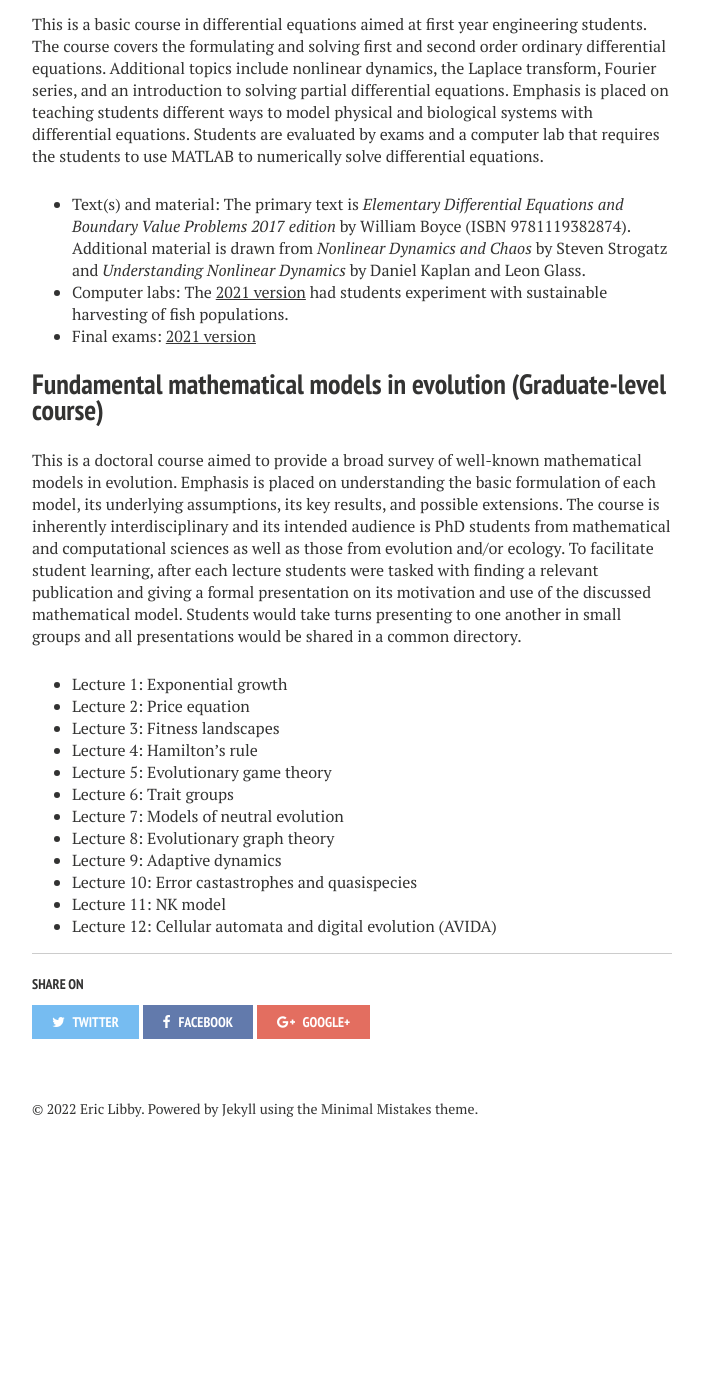
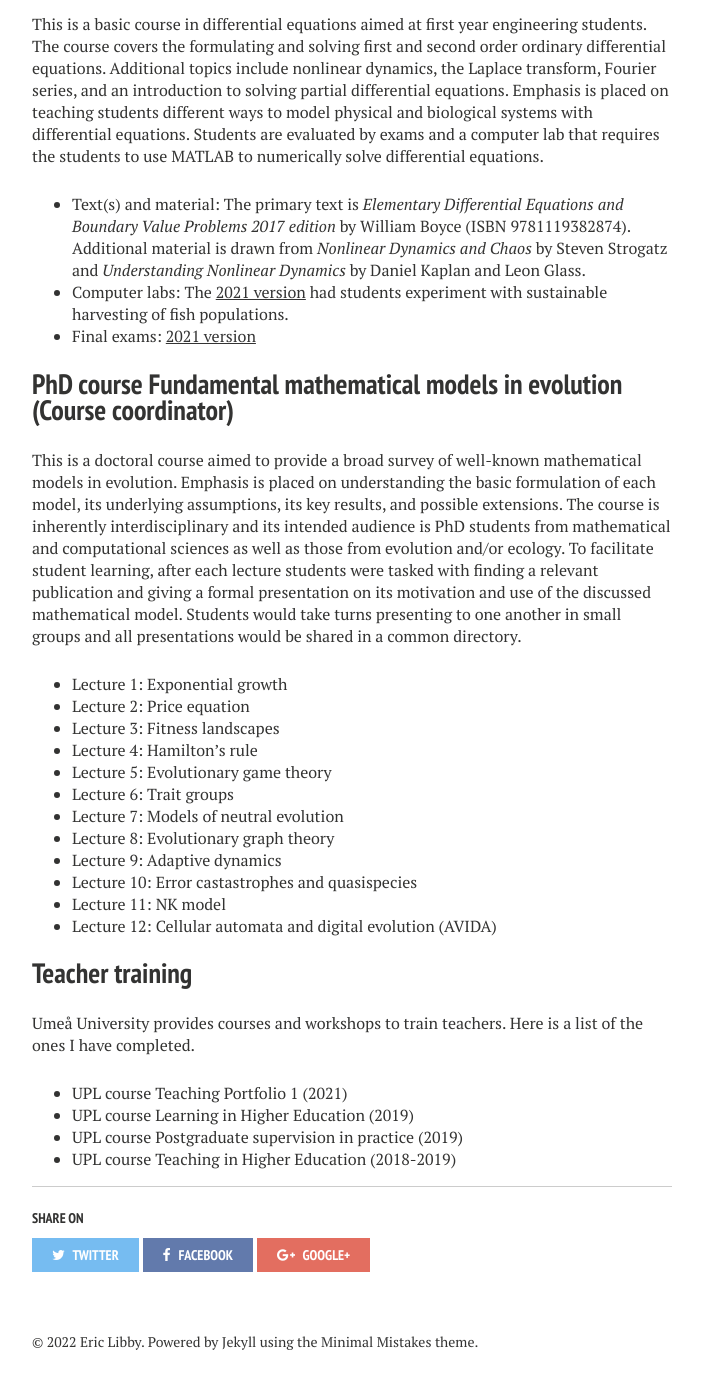
Before and after one commit to ericlibby/oldweb, a Jekyll site: the page built from p_teaching/index.md, in a window 1280 px wide and 1400 px high, scrolled down 1662 px. Shown: the top 1389 px of the window, without its empty margins (288-989 px from the left). Built offline with Jekyll 4.4.1, drawn with Linux system fonts in a browser that asks for light colours; nearby versions of some CDN libraries; our own code applies the rules of GitHub Pages for plain Markdown files; before the commit the page ends 2829 px from its top, so only the background shows below that; some of the changed text lies outside the part shown.

Commit message:
Added courses

```diff
--- a/p_teaching/index.md
+++ b/p_teaching/index.md
@@ -10,14 +10,14 @@ image:
 ---
 
 
-## Linear Algebra [5MA160](https://www.umu.se/utbildning/kursplan/5ma160/)
+## Linear Algebra [5MA160](https://www.umu.se/utbildning/kursplan/5ma160/) (Course coordinator)
 
 This is a basic course in linear algebra aimed at first year students. We cover the usual elements of most linear algebra courses including solving systems of linear equations, manipulating matrices, computing eigenvalues, and working with the fundamental theorem of linear algebra. One goal of the course is to build geometric intuition in the students by studying vectors in 2 and 3 dimensional spaces so that they might better understand higher dimensional spaces. The course covers both abstract concepts such as the theory of general vector spaces as well as practical applications such as markov chains and networks. Students are evaluated by exams and a computer lab that requires the students to use MATLAB to apply their linear algebra knowledge.
 * Text(s) and material: The primary text is *Elementary linear algebra: with supplemental applications 12th edition* by Anton Howard and Rorres Chris (ISBN 9781119666141). Additional material is drawn from *Introduction to Linear Algebra 4th edition* by Gilbert Strang, *Linear Algebra 3rd edition* by Jim Hefferon, and videos by 3blue1brown on the [Essence of linear algebra](https://www.3blue1brown.com/essence-of-linear-algebra-page)
 * Computer labs: Computer labs are run on MATLAB grader to allow students equal access to the material and instantaneous assessments of their work. The [2021 version](/images/LinearAlgebraComputerLab2021Beeline.html) has students solve a simple machine learning classification problem using principal component analysis.
 * Final exams: [2021 version](/images/FinalExamLinearAlgebra2021.pdf)
 
-## Differential Equations for Engineers [5MA121](https://www.umu.se/utbildning/kursplan/5ma121/)
+## Differential Equations [5MA121](https://www.umu.se/utbildning/kursplan/5ma121/)  (Course coordinator)
 
 This is a basic course in differential equations aimed at first year engineering students.
 The course covers the formulating and solving first and second order ordinary differential equations. Additional topics include nonlinear dynamics, the Laplace transform, Fourier series, and an introduction to solving partial differential equations. Emphasis is placed on teaching students different ways to model physical and biological systems with differential equations. Students are evaluated by exams and a computer lab that requires the students to use MATLAB to numerically solve differential equations.
@@ -27,7 +27,7 @@ The course covers the formulating and solving first and second order ordinary di
 * Final exams: [2021 version](/images/FinalExamDE2021.pdf)
 
 
-## Fundamental mathematical models in evolution (Graduate-level course)
+## PhD course Fundamental mathematical models in evolution (Course coordinator)
 
 This is a doctoral course aimed to provide a broad survey of well-known mathematical models in evolution. Emphasis is placed on understanding the basic formulation of each model, its underlying assumptions, its key results, and possible extensions. The course is inherently interdisciplinary and its intended audience is PhD students from mathematical and computational sciences as well as those from evolution and/or ecology. To facilitate student learning, after each lecture students were tasked with finding a relevant publication and giving a formal presentation on its motivation and use of the discussed mathematical model. Students would take turns presenting to one another in small groups and all presentations would be shared in a common directory.
 * Lecture 1: Exponential growth
@@ -42,3 +42,13 @@ This is a doctoral course aimed to provide a broad survey of well-known mathemat
 * Lecture 10: Error castastrophes and quasispecies
 * Lecture 11: NK model
 * Lecture 12: Cellular automata and digital evolution (AVIDA)
+
+
+## Teacher training
+
+Umeå University provides courses and workshops to train teachers. Here is a list of the ones I have completed.
+
+* UPL course Teaching Portfolio 1 (2021)
+* UPL course Learning in Higher Education (2019)
+* UPL course Postgraduate supervision in practice (2019)
+* UPL course Teaching in Higher Education (2018-2019)
```
Also changed, not shown: p_people/index_old.md (added, +85 -0 lines), 5 other files.
